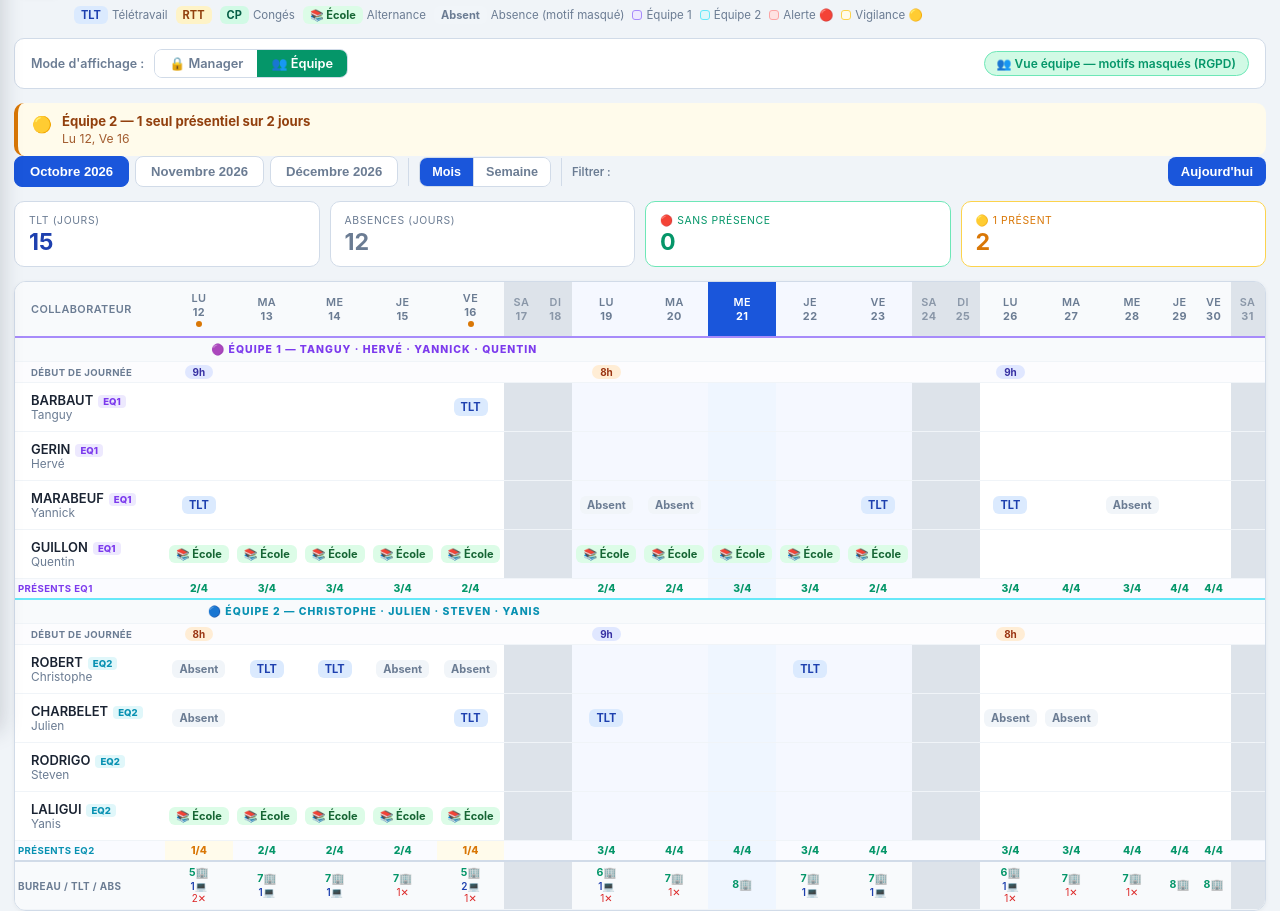
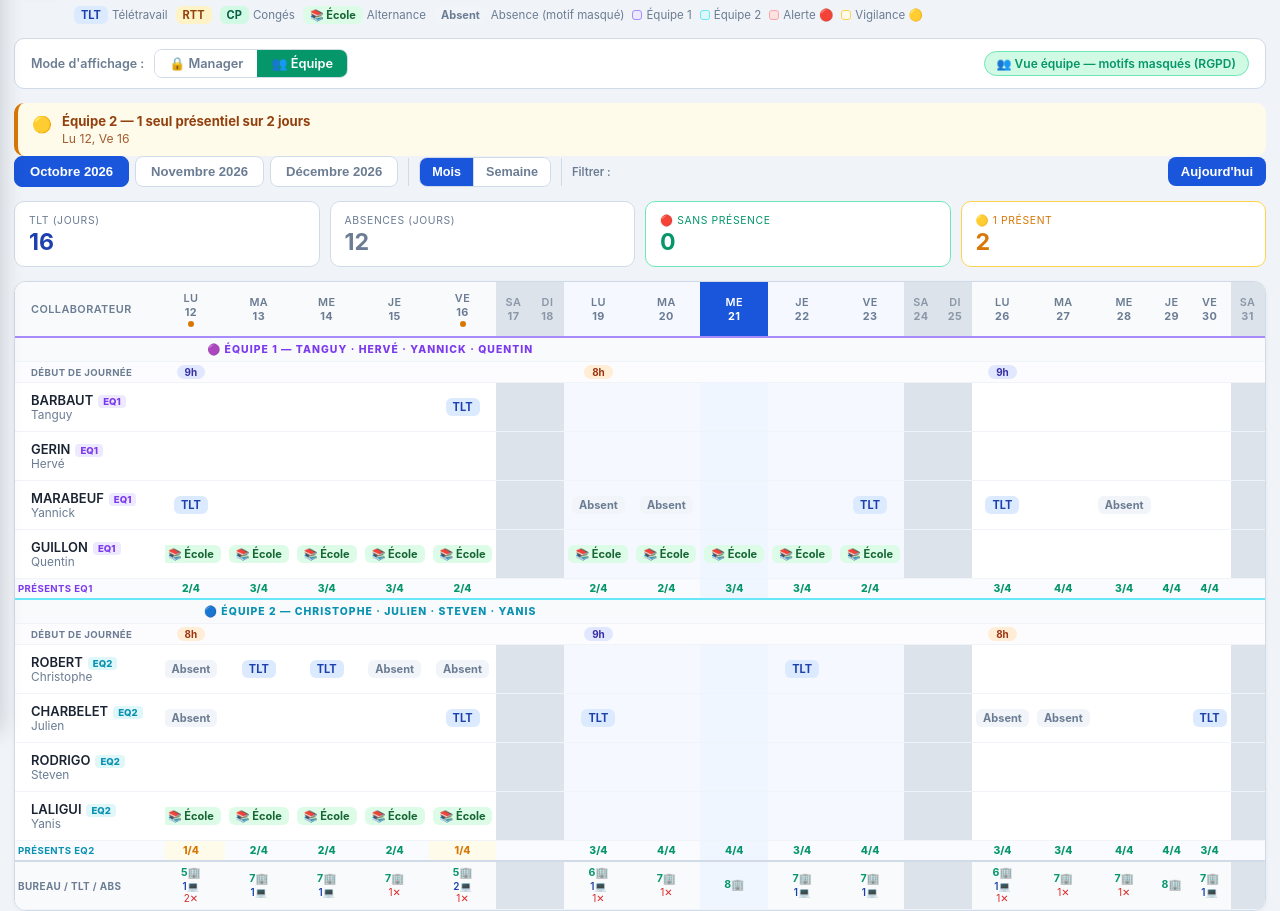
Before and after one commit to Etienne69007/gestionnaire-taches, a plain HTML site: page planning_equipe.html in a window 1280 px wide. Shown: the part 69-980 px from the top of the page. Drawn offline with Linux system fonts and the light colour scheme.

Commit message:
Add files via upload

```diff
--- a/planning_equipe.html
+++ b/planning_equipe.html
@@ -355,8 +355,8 @@ const TEAM = [
     ] },
   { nom:'CHARBELET', prenom:'Julien',     equipe:2,
     jours:[
-      {1:'TLT',7:'TLT',12:'RTT',16:'TLT',19:'TLT',26:'RTT',27:'RTT'},
-      {19:'RTT',20:'RTT'},
+      {1:'TLT',7:'TLT',12:'RTT',16:'TLT',19:'TLT',26:'RTT',27:'RTT',30:'TLT'},
+      {2:'TLT',19:'RTT',20:'RTT'},
       {}
     ] },
   { nom:'RODRIGO',   prenom:'Steven',     equipe:2,
```
